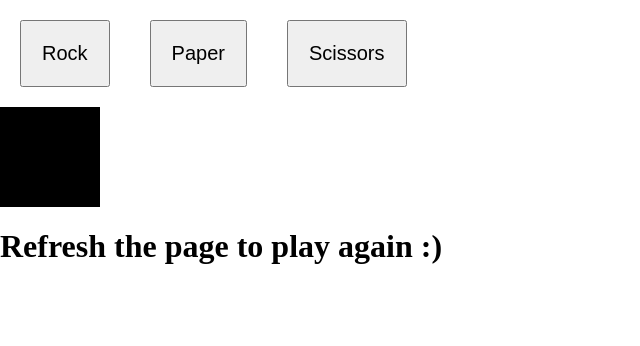
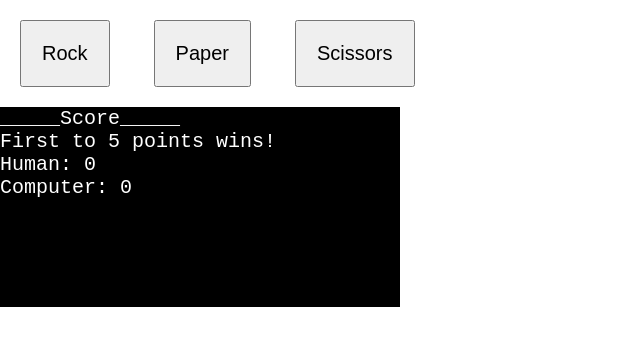
Before and after one commit to jamesroyston/rock_paper_scissors, a plain HTML site: page index.html in a window 1280 px wide. Both pictures are taken after a click on the button "Rock". Shown: the whole page, without its empty margins (0-640 px from the left). Drawn offline with Linux system fonts and the light colour scheme.

Commit message:
added score checking and game ending

```diff
--- a/app.js
+++ b/app.js
@@ -7,165 +7,180 @@
    *
  *
 ******************************/
-
-const init = (function () {
-
-
-  const initialize = () => {
-    view.renderButtons();
-    view.renderScoreboard();
-  }
-
-  const model = {
+const model = ( () => {
 
   // home of our data
 
-    gameData: {
+  const gameData =  {
     playerScore: 0,
     computerScore: 0,
-      gameCnt: 1,
-      maxRounds: 5,
     userInput: '',
-    },
+    maxScore: 5,
+    haveWinner: false,
+  }
 
-    computerPlay: function () {
+  const scoreCheck = () => {
+        // determine the winner logic
+
+    // pseudocode
+    // if playerscore || computerscore === maxscore
+    // if playerscore < comp then comp is winner
+    // else comp is winner
+
+    if (gameData.playerScore === gameData.maxScore ||
+      gameData.computerScore === gameData.maxScore) {
+        gameData.haveWinner = true
+        if (gameData.playerScore < gameData.computerScore) {
+          console.warn( 'Computer is the winner!') //
+          controller.removeListeners()
+          return
+        } else {
+          console.warn('Human is the winner!')
+          controller.removeListeners()
+          return
+        }
+    } else {
+      console.log("No winner! Keep Playing!")
+    }
+  }
+
+  const computerPlay = () => {
     // random returns rock, paper, or scissors
     const choice = ['rock', 'paper', 'scissors'];
 
     let n = Math.floor(Math.random() * choice.length);
     return choice[n];
-    },
+  }
 
-    playRound: function (playerSelection, computerSelection) {
+  const playRound = (playerSelection, computerSelection) => {
 
-      // getCounts();
-      playerSelection = this.gameData.userInput;
-      computerSelection = this.computerPlay();
+
+    playerSelection = gameData.userInput
+    computerSelection = computerPlay()
 
     console.log('')
     console.log('----------')
-      console.log(`Round ${this.gameData.gameCnt}`)
+    console.log(`Round ${gameData.gameCnt}`)
+
+    // game logic
+
     if (playerSelection == computerSelection) {
       console.log(playerSelection + ' and ' + computerSelection +
         ' are the same, no winner')
     } else if (playerSelection == 'rock') {
         if (computerSelection == 'paper') {
-            this.gameData.computerScore++
+          gameData.computerScore++
           console.log('You lose, paper beats rock')
         } else if (computerSelection == 'scissors') {
-            this.gameData.playerScore++
+          gameData.playerScore++
           console.log('You win, rock beats scissors')
         }
       }
 
       else if (playerSelection == 'scissors') {
         if (computerSelection == 'paper') {
-            this.gameData.playerScore++
+          gameData.playerScore++
           console.log('You win, scissors beats paper')
         } else if (computerSelection == 'rock') {
-            this.gameData.computerScore++
+          gameData.computerScore++
           console.log('You lose, rock beats scissors')
         }
       }
 
       else if (playerSelection == 'paper') {
         if (computerSelection == 'rock') {
-            this.gameData.playerScore++
+          gameData.playerScore++
           console.log('You win, paper beats rock')
         } else if (computerSelection == 'scissors') {
-            this.gameData.computerScore++
+          gameData.computerScore++
           console.log('You lose, scissors beats paper')
         }
       }
-      this.gameData.gameCnt++
+    gameData.gameCnt++
 
+    // update UI Scoreboard after round
+    view.DOMstrings.playerScore.innerHTML = gameData.playerScore
+    view.DOMstrings.computerScore.innerHTML = gameData.computerScore
 
-      console.log(`Your score: ${this.gameData.playerScore}`)
-      console.log(`Computer's score: ${this.gameData.computerScore}`)
+    console.log(`Your score: ${gameData.playerScore}`)
+    console.log(`Computer's score: ${gameData.computerScore}`)
     console.log('----------')
     console.log('')
 
-      if (this.gameData.gameCnt <= this.gameData.maxRounds) {
-        console.log('awaiting user input')
-      } else {
-        if (this.gameData.playerScore > this.gameData.computerScore) {
-          console.log(`Player wins with a score of ${this.gameData.playerScore}`)
-        } else if (this.gameData.playerScore < this.gameData.computerScore) {
-          console.log(`Computer wins with a score of ${this.gameData.computerScore}`)
-        }
-      }
-    },
-
-
+    scoreCheck();
   }
 
 
+    const rock = () => {
+      gameData.userInput = 'rock'
+      playRound()
+    }
+    const paper = () => {
+      gameData.userInput = 'paper'
+      playRound()
+    }
+    const scissors = () => {
+      gameData.userInput = 'scissors'
+      playRound()
+    }
 
-  const view = {
+  return {
+    gameData,
+    playRound,
+    rock,
+    paper,
+    scissors,
+  }
+
+})();
+
+
+const view = ( () => {
 
   // home of our views/UI
-    DOMstrings: {
-      app: document.querySelector('#app')
+  const DOMstrings = {
+    rock: document.querySelector('#rock'),
+    paper: document.querySelector('#paper'),
+    scissors: document.querySelector('#scissors'),
+    playerScore: document.querySelector('#playerScore'),
+    computerScore: document.querySelector('#computerScore'),
+  }
+
+  return {
+    DOMstrings,
+  }
+
+})();
+
+
+
+const controller = ( (modelCtrl, viewCtrl) => {
+
+  // home of the interactions between the view/controller
+  return {
+
+
+
+    setupListeners: () => {
+      viewCtrl.DOMstrings.rock.addEventListener('click', modelCtrl.rock)
+      viewCtrl.DOMstrings.paper.addEventListener('click', modelCtrl.paper)
+      viewCtrl.DOMstrings.scissors.addEventListener('click', modelCtrl.scissors)
     },
 
-    renderButtons: function () {
-
-      // grab the injection point in the DOM
-
-
-      // create Elements for buttons
-      const rock = document.createElement('button')
-      const paper = document.createElement('button')
-      const scissors = document.createElement('button')
-
-      rock.textContent = 'Rock'
-      paper.textContent = 'Paper'
-      scissors.textContent = 'Scissors'
-
-      const buttons = [rock, paper, scissors]
-      buttons.forEach(buttons => {
-        this.DOMstrings.app.appendChild(buttons)
-      })
-
-      rock.addEventListener('click', controller.chooseRock)
-      paper.addEventListener('click', controller.choosePaper)
-      scissors.addEventListener('click', controller.chooseScissors)
-
+    removeListeners: () => {
+      viewCtrl.DOMstrings.rock.removeEventListener('click', modelCtrl.rock)
+      viewCtrl.DOMstrings.paper.removeEventListener('click', modelCtrl.paper)
+      viewCtrl.DOMstrings.scissors.removeEventListener('click', modelCtrl.scissors)
     },
 
-    renderScoreboard: function () {
-      const scoreboard = document.createElement('div');
-      scoreboard.id = 'scoreboard'
-
-      this.DOMstrings.app.appendChild(scoreboard)
-
-
+    init: () => {
+      controller.setupListeners()
+    }
   }
 
-  }
+})(model, view);
 
 
 
 
-  const controller = {
-
-    // home of the interactions between the view/controller
-
-    chooseRock: function() {
-      model.gameData.userInput = 'rock';
-      model.playRound();
-    },
-    choosePaper: function() {
-      model.gameData.userInput = 'paper';
-      model.playRound();
-    },
-    chooseScissors: function() {
-      model.gameData.userInput = 'scissors';
-      model.playRound();
-    }
-  }
-
-  initialize();
-})();
-
-window.onload = console.log(init);
+window.onload = controller.init;
--- a/index.html
+++ b/index.html
@@ -8,8 +8,17 @@
   <title>Rock Paper Scissors Game</title>
 </head>
 <body>
-  <div id="app"></div>
-  <h1>Refresh the page to play again :)</h1>
+  <div id="app">
+    <button id="rock">Rock</button>
+    <button id="paper">Paper</button>
+    <button id="scissors">Scissors</button>
+    <div id="scoreboard">
+      _____Score_____<br />
+      First to 5 points wins! <br />
+      Human: <span id='playerScore'>0</span> <br />
+      Computer: <span id='computerScore'>0</span>
+    </div>
+  </div>
   <script src='/app.js'></script>
 </body>
 </html>
--- a/styles.css
+++ b/styles.css
@@ -14,6 +14,8 @@ button {
 #scoreboard {
   background-color: black;
   color: white;
-  width: 100px;
-  height: 100px;
+  width: 400px;
+  height: 200px;
+  font-size: 20px;
+  font-family: 'Courier New', Courier, monospace;
 }
```
Lines whose indentation alone changed are shown as unchanged.
